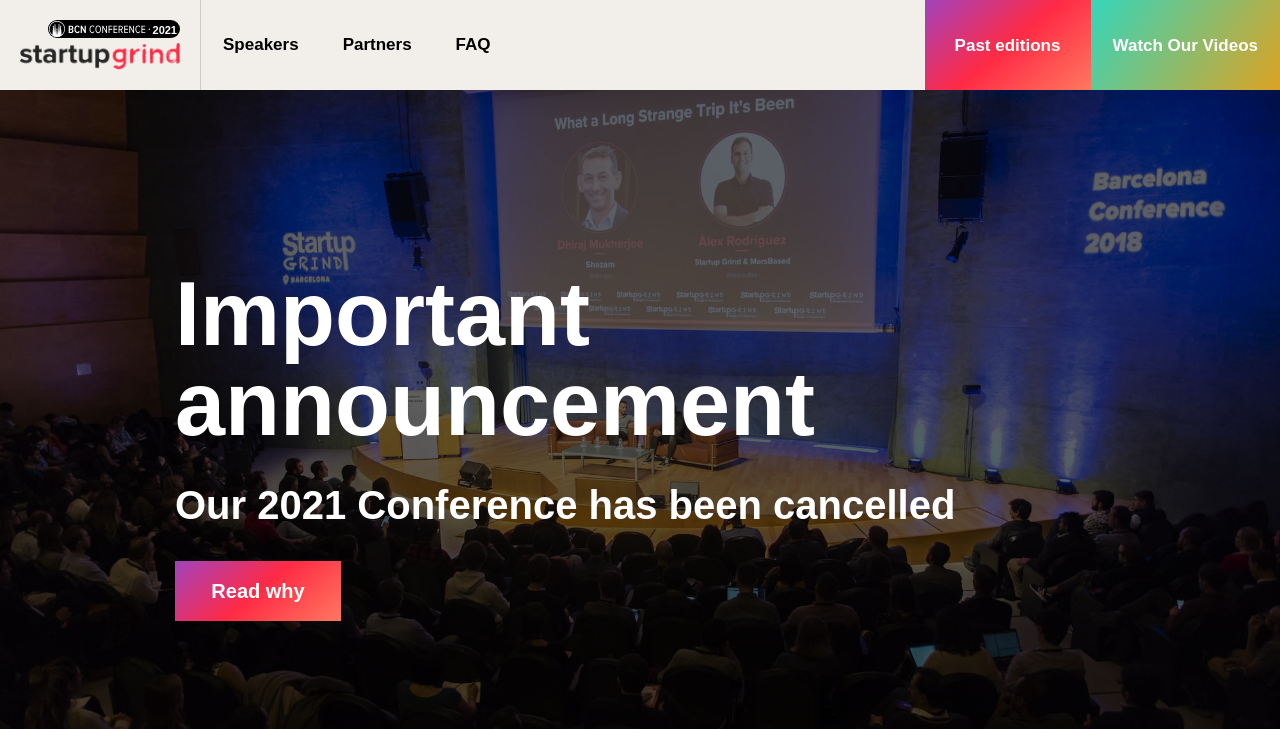
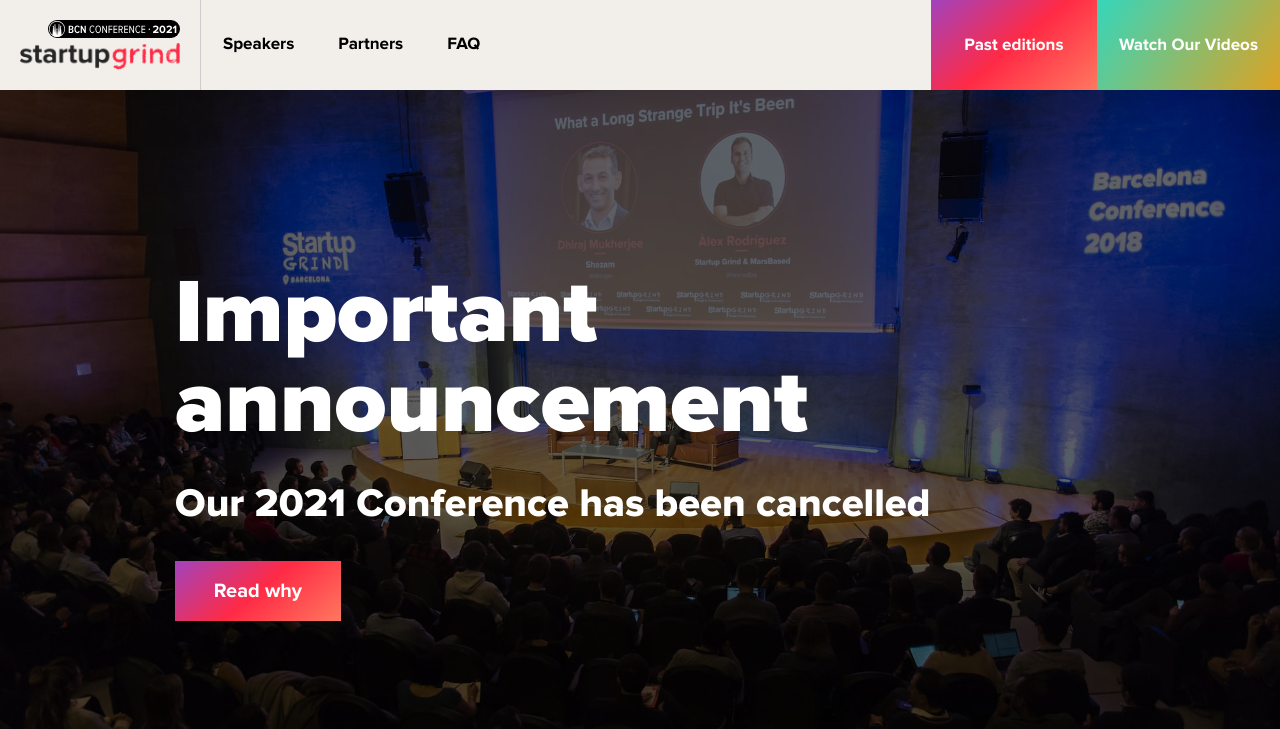
Before and after one commit to MarsBased/startup-grind-website, a plain HTML site: page index.html in a window 1280 px wide. Shown: the top 729 px of the page. Drawn offline with nearby package versions, Linux system fonts and the light colour scheme.

Commit message:
feat: Add fonts

```diff
--- a/css/index.css
+++ b/css/index.css
@@ -1,3 +1,54 @@
+@font-face {
+  font-family: 'proxima-nova-1';
+  src: url('../fonts/proximanova-light-webfont.woff2') format('woff2'),
+       url('../fonts/proximanova-light-webfont.woff') format('woff');
+  font-weight: 100;
+  font-style: normal;
+}
+
+@font-face {
+  font-family: 'proxima-nova-1';
+  src: url('../fonts/proximanova-regular-webfont.woff2') format('woff2'),
+       url('../fonts/proximanova-regular-webfont.woff') format('woff');
+  font-weight: 400;
+  font-style: normal;
+}
+
+@font-face {
+  font-family: 'proxima-nova-1';
+  src: url('../fonts/proximanova-semibold-webfont.woff2') format('woff2'),
+       url('../fonts/proximanova-semibold-webfont.woff') format('woff');
+  font-weight: 500;
+  font-style: normal;
+
+}
+
+@font-face {
+  font-family: 'proxima-nova-1';
+  src: url('../fonts/proximanova-bold-webfont.woff2') format('woff2'),
+       url('../fonts/proximanova-bold-webfont.woff') format('woff');
+  font-weight: 600;
+  font-style: normal;
+}
+
+@font-face {
+  font-family: 'proxima-nova-1';
+  src: url('../fonts/proximanova-extrabold-webfont.woff2') format('woff2'),
+       url('../fonts/proximanova-extrabold-webfont.woff') format('woff');
+  font-weight: 800;
+  font-style: normal;
+
+}
+
+
+@font-face {
+  font-family: 'proxima-nova-1';
+  src: url('../fonts/proximanova-black-webfont.woff2') format('woff2'),
+       url('../fonts/proximanova-black-webfont.woff') format('woff');
+  font-weight: 900;
+  font-style: normal;
+}
+
 .icon-video-centered::before,
 .btn-green::after,
 .btn-red::after,
```
Also changed, not shown: fonts/proximanova-black-webfont.woff (added), fonts/proximanova-black-webfont.woff2 (added), fonts/proximanova-bold-webfont.woff (added), fonts/proximanova-bold-webfont.woff2 (added), fonts/proximanova-extrabold-webfont.woff (added), fonts/proximanova-extrabold-webfont.woff2 (added), fonts/proximanova-light-webfont.woff (added), fonts/proximanova-light-webfont.woff2 (added), fonts/proximanova-regular-webfont.woff (added), fonts/proximanova-regular-webfont.woff2 (added), fonts/proximanova-semibold-webfont.woff (added), fonts/proximanova-semibold-webfont.woff2 (added).
